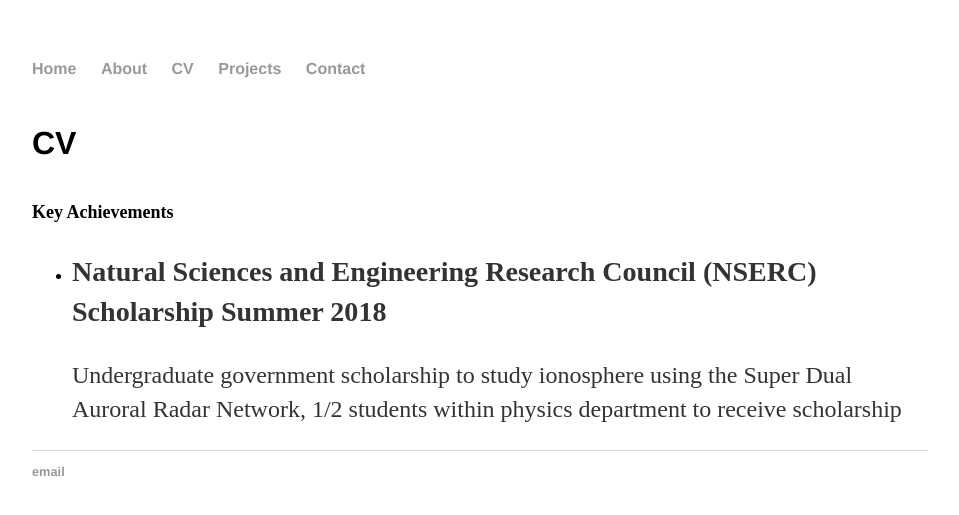
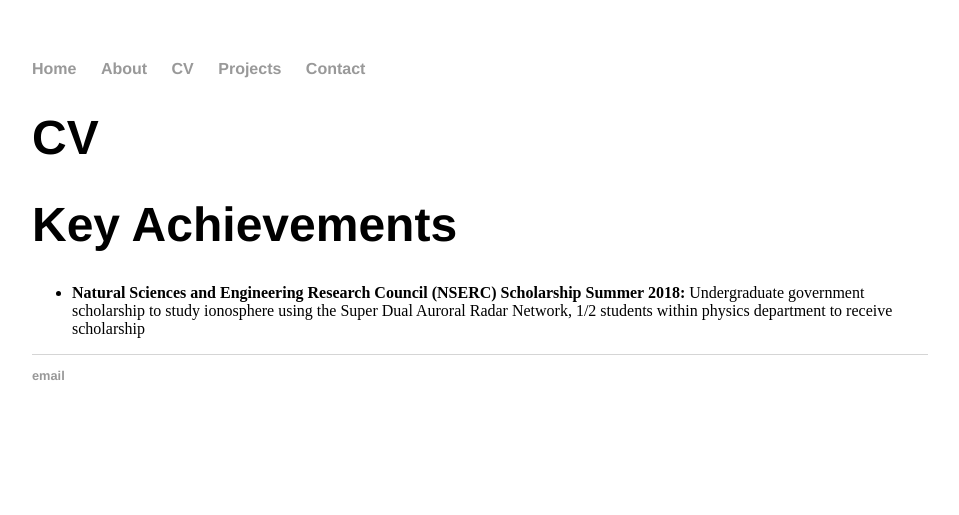
Before and after one commit to Bill371/Bill371.github.io, a Jekyll site: the page built from CV/index.html, in a window 1280 px wide. Shown: the top 515 px of the page, without its empty margins (160-1119 px from the left). Built offline with Jekyll 4.4.1, drawn with Linux system fonts in a browser that asks for light colours.

Commit message:
Update index.html

```diff
--- a/CV/index.html
+++ b/CV/index.html
@@ -2,14 +2,18 @@
 layout: default
 title: CV
 ---
-<h1><font size="6">{{ page.title }}</font></h1>
 
-<h2><font size="4">Key Achievements</font></h2>
+<div class="main title">
+  <h1>{{ page.title }}</h1>
+</div>
+
+
+<h1>Key Achievements</h1>
 <ul>
   <li>
-    <h3><p>Natural Sciences and Engineering Research Council (NSERC) Scholarship Summer 2018</p></h3>
-    <p>Undergraduate government scholarship to study ionosphere using the Super Dual Auroral
-      Radar Network, 1/2 students within physics department to receive scholarship</p>
+    <B>Natural Sciences and Engineering Research Council (NSERC) Scholarship Summer 2018: </B>
+    Undergraduate government scholarship to study ionosphere using the Super Dual Auroral
+      Radar Network, 1/2 students within physics department to receive scholarship
   </li>
 
 
```
